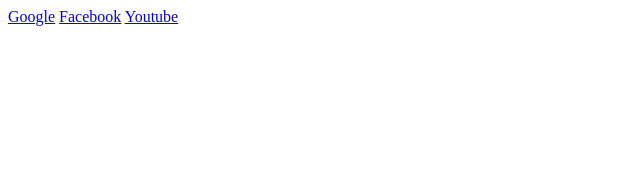
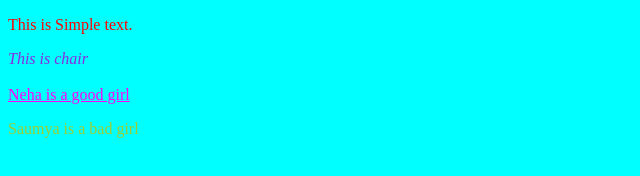
Before and after one commit to Neha-Maurya7068/css_practice, a plain HTML site: page index.html in a window 1280 px wide. Shown: the whole page, without its empty margins (0-640 px from the left). Drawn offline with Linux system fonts and the light colour scheme.

Commit message:
Add files via upload

```diff
--- a/index.html
+++ b/index.html
@@ -3,32 +3,24 @@
 <head>
     <meta charset="UTF-8">
     <meta name="viewport" content="width=device-width, initial-scale=1.0">
-    <title>Document</title>
-    <link rel="stylesheet" href="./style.css">
+    <title>CSS</title>
 </head>
-<!-- <body>
-    <h1 style="color:red">This is heading</h1>
-    <h2>This is Heading</h2> -->
+<style>
+    i{
+        color: blueviolet;
+    }
+    u{
+        color: fuchsia;
+    }
+    p{
+      color: yellowgreen;
+    }
+</style>
+<body style="background-color: aqua;">
+    <p style="color: red" font-size:25px;>This is Simple text.</p>
+     <i>This is chair</i><br/><br/>
+     <u>Neha is a good girl</u>
+     <p>Saumya is a bad girl</p>
 
-    <!-- <form action="">
-  <fieldset>
-    <legend>LogIn</legend>
-    <label for="">UserName :</label>
-     <input type="text"  placeholder="Enter your UserName">
-    <br><br>
-     <label for="">Password</label>
-    <input type="password"  placeholder="Enter your Password">
-    <br><br>
-    <input type="submit" value="login">
-
-  </fieldset>
-    </form> -->
-
-  <a href="https://www.google.com" target="_blank">Google</a>
-  <a href="https://www.facebook.com" target="_blank">Facebook</a>
-  <a href="https://www.youtube.com" target="_blank">Youtube</a>
-
-
-  <!-- <p>Lorem ipsum dolor sit amet consectetur adipisicing elit. Reiciendis non fuga modi possimus. Cumque ex sequi tenetur nihil, quidem ipsum, praesentium voluptates quae vel vero aliquam porro deleniti, amet eaque.</p> -->
 </body>
 </html>
```
